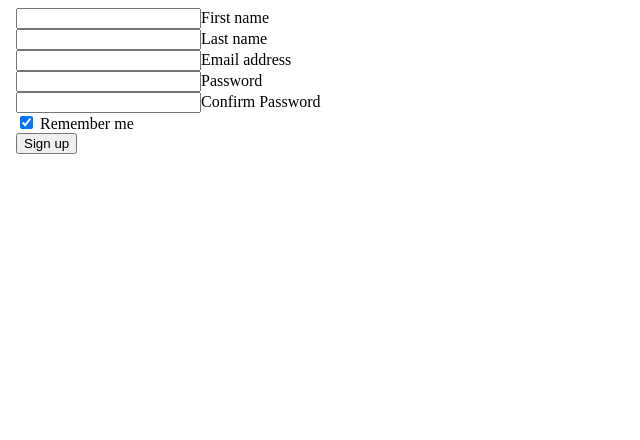
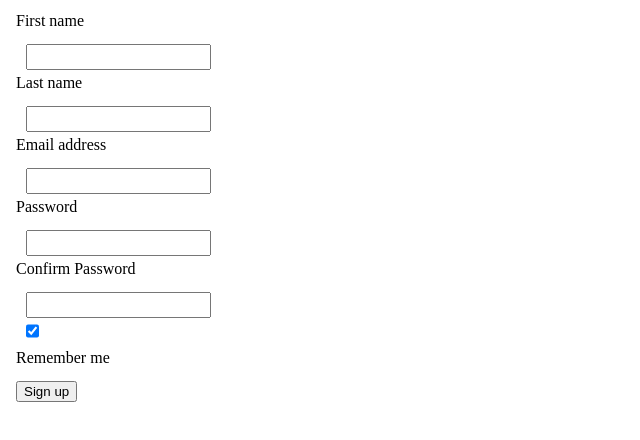
Before and after one commit to PAVITHIRASRISUBRAMANI/forms, an Angular app: page / in a window 1280 px wide. Shown: the top 440 px of the page, without its empty margins (0-640 px from the left). Built offline with nearby package versions, Linux system fonts and the light colour scheme.

Commit message:
feat:add cli command

```diff
--- a/src/app/form/form.component.css
+++ b/src/app/form/form.component.css
@@ -0,0 +1,14 @@
+label {
+    display: flex;
+    flex-direction: row;
+    text-align:left;
+    width: 400px;
+    line-height: 26px;
+    margin-bottom: 10px;
+  }
+
+  input {
+    height: 20px;
+    flex: 0 0 200px;
+    margin-left: 10px;
+  }
--- a/src/app/form/form.component.html
+++ b/src/app/form/form.component.html
@@ -11,38 +11,38 @@
         <div class="row mb-4">
           <div class="col">
             <div class="form-outline">
-              <input type="text" id="form3Example1" class="form-control" />
-              <label class="form-label" for="form3Example1">First name</label>
+               <label class="form-label" for="form">First name</label>
+               <input type="text" id="firstname" class="form-control" />
             </div>
           </div>
           <div class="col">
             <div class="form-outline">
-              <input type="text" id="form3Example2" class="form-control" />
-              <label class="form-label" for="form3Example2">Last name</label>
+              <label class="form-label" for="form">Last name</label>
+              <input type="text" id="lastname" class="form-control" />
             </div>
           </div>
         </div>
         <div class="form-outline mb-4">
-          <input type="email" id="form3Example3" class="form-control" />
-          <label class="form-label" for="form3Example3">Email address</label>
+          <label class="form-label" for="form">Email address</label>
+          <input type="email" id="emailid" class="form-control" />
         </div>
         <div class="form-outline mb-4">
-          <input type="password" id="form3Example4" class="form-control" />
-          <label class="form-label" for="form3Example4">Password</label>
+          <label class="form-label" for="form">Password</label>
+          <input type="password" id="password" class="form-control" />
         </div>
         <div class="form-outline mb-4">
-            <input type="password" id="form3Example4" class="form-control" />
-            <label class="form-label" for="form3Example4">Confirm Password</label>
+            <label class="form-label" for="form">Confirm Password</label>
+            <input type="password" id="confirmpassword" class="form-control" />
         </div>
         <div class="form-check d-flex justify-content-center mb-4">
           <input
             class="form-check-input me-2"
             type="checkbox"
             value=""
-            id="form2Example3"
+            id="checkbox"
             checked
           />
-          <label class="form-check-label" for="form2Example3">
+          <label class="form-check-label" for="form">
             Remember me
           </label>
         </div>
```
